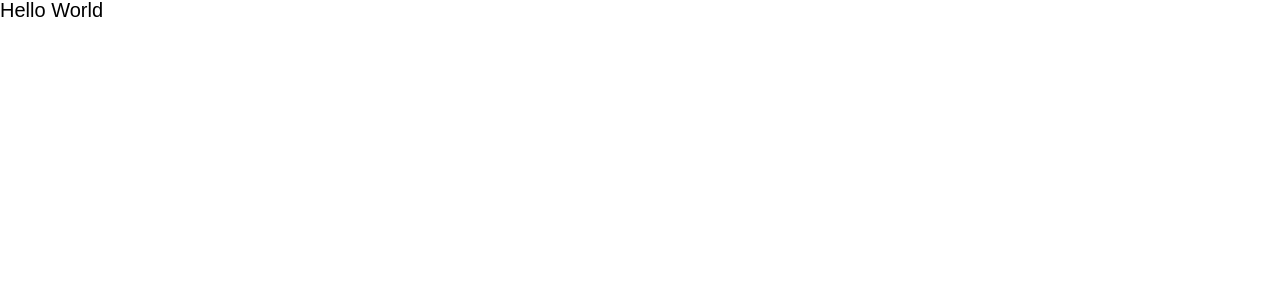
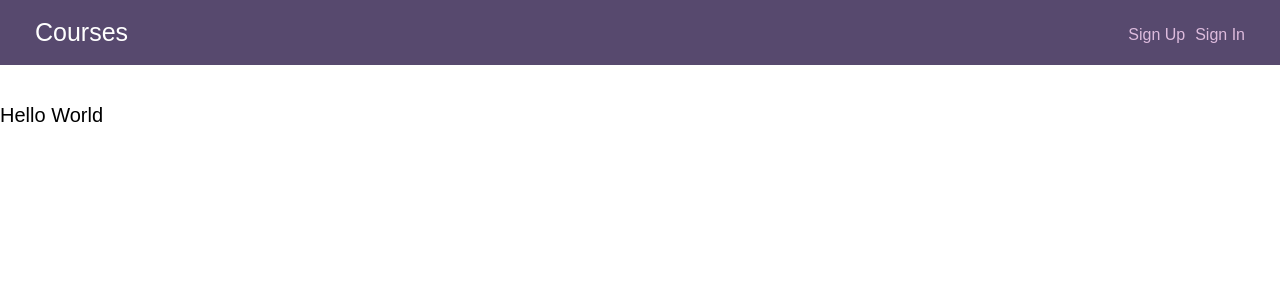
Before and after one commit to DraganaBegojev/Full-Stack-App-with-React-and-a-REST-API, a React (Vite) app in the folder client/: page / in a window 1280 px wide. Shown: the top 300 px of the page. Built offline with nearby package versions, Linux system fonts and the light colour scheme.

Commit message:
Build Shared Components
- Create Header.jsx in /components directory
- Import the Header component in the App.jsx file

```diff
--- a/client/src/App.jsx
+++ b/client/src/App.jsx
@@ -1,6 +1,11 @@
+import Header from "./components/Header";
+
 const App = () => {
   return (
-    <h1>Hello World</h1>
+    <>
+      <Header />
+      <h1>Hello World</h1>
+    </>
   );
 };
 
--- /dev/null
+++ b/client/src/components/Header.jsx
@@ -0,0 +1,23 @@
+const Header = () => {
+  return (
+    <header>
+      <div className="wrap header--flex">
+        <h1 className="header--logo">
+          <a href="/">Courses</a>
+        </h1>
+        <nav>
+          <ul className="header--signedout">
+            <li>
+              <a href="/sign-up">Sign Up</a>
+            </li>
+            <li>
+              <a href="/sign-in">Sign In</a>
+            </li>
+          </ul>
+        </nav>
+      </div>
+    </header>
+  );
+};
+
+export default Header;
```
